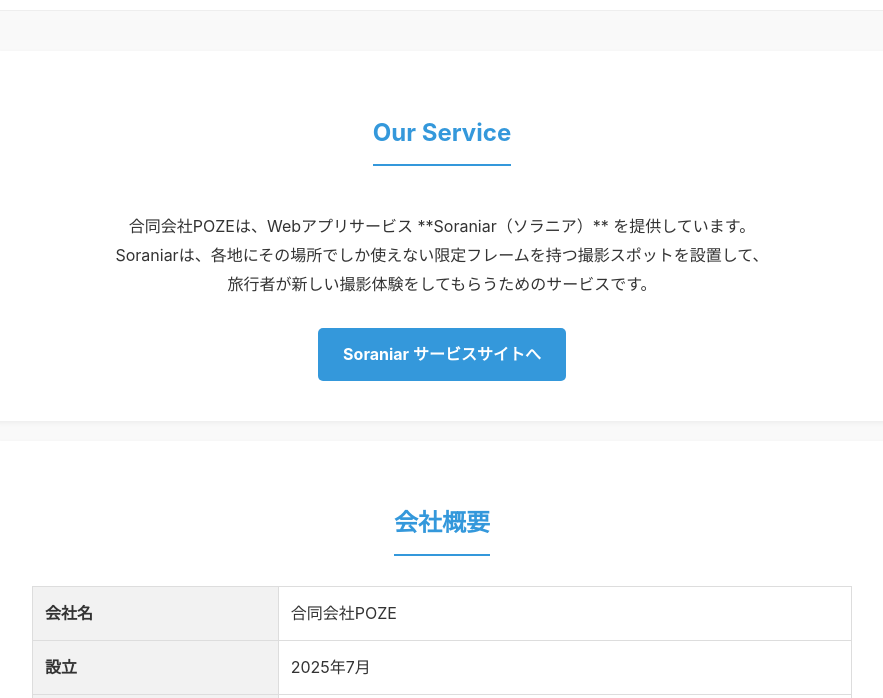
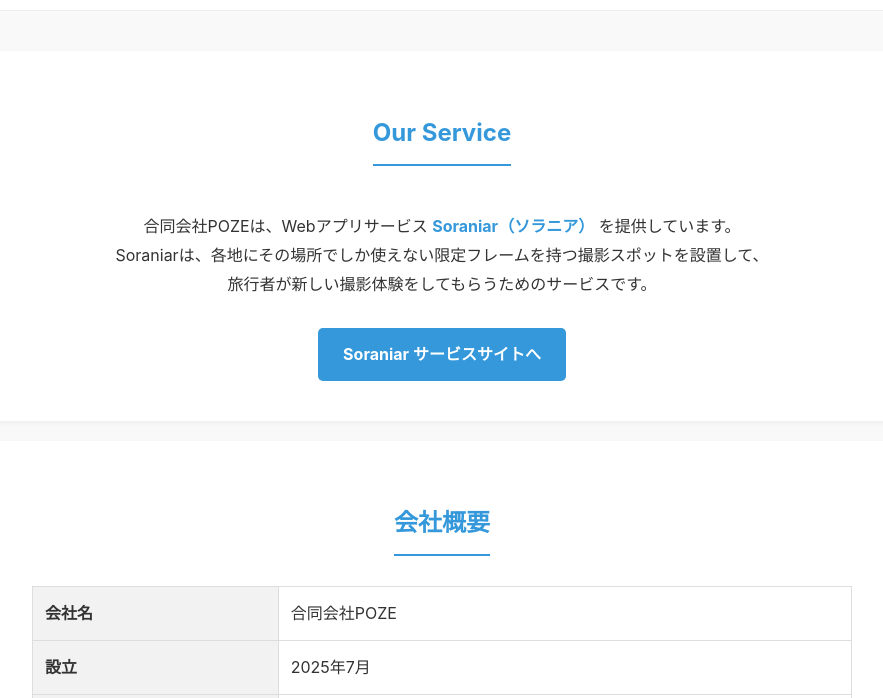
Before and after one commit to Kattun69/poze-hp, a plain HTML site: page index.html in a window 1280 px wide. Shown: the part 102-800 px from the top of the page, without its empty margins (198-1081 px from the left). Drawn offline with Linux system fonts and the light colour scheme.

Commit message:
Add files via upload

```diff
--- a/index.html
+++ b/index.html
@@ -127,7 +127,7 @@
                 <h2>Our Service</h2>
             </div>
             <p class="service-description">
-                合同会社POZEは、Webアプリサービス **Soraniar（ソラニア）** を提供しています。<br>
+                合同会社POZEは、Webアプリサービス <strong style="color: #3498db;">Soraniar（ソラニア）</strong>  を提供しています。<br>
                 Soraniarは、各地にその場所でしか使えない限定フレームを持つ撮影スポットを設置して、<br>
                 旅行者が新しい撮影体験をしてもらうためのサービスです。
             </p>
```
